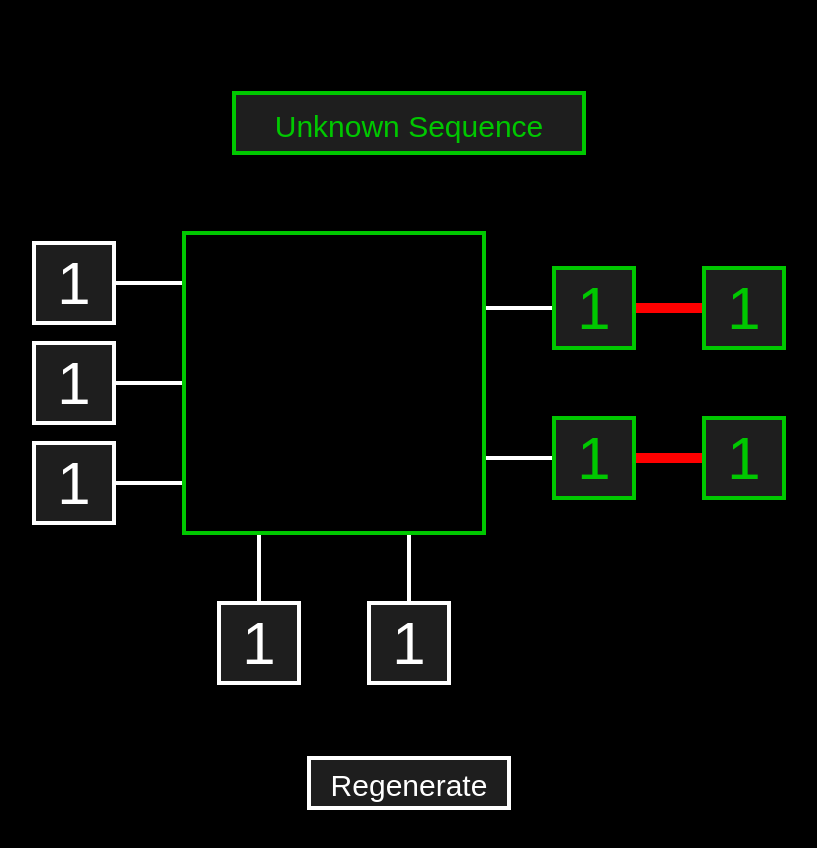
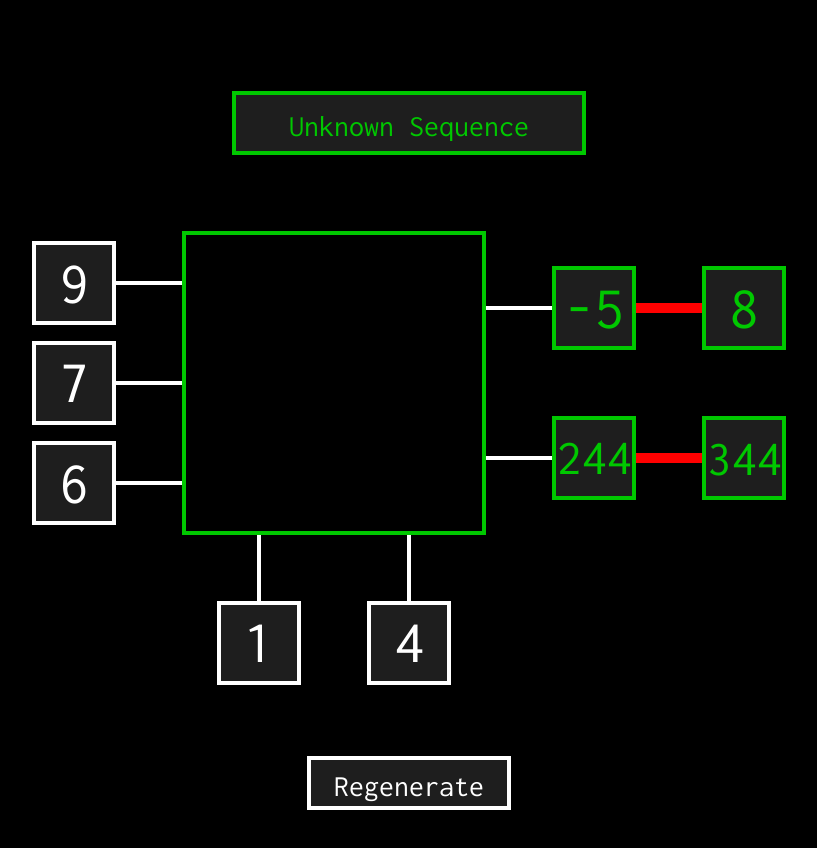
Before and after one commit to OilyPotato819/Hacking-Simulator, a plain HTML site: page index.html in a window 1280 px wide. Shown: the whole page, without its empty margins (231-1048 px from the left). Drawn offline with Linux system fonts and the light colour scheme.

```diff
--- a/index.html
+++ b/index.html
@@ -7,6 +7,7 @@
     <meta name="viewport" content="width=device-width, initial-scale=1.0">
     <title>Isle Hacking Simulator</title>
     <link rel="stylesheet" href="style.css">
+    <link rel='stylesheet' href='https://fonts.googleapis.com/css?family=Inconsolata'>
 </head>
 
 <body>
--- a/script.js
+++ b/script.js
@@ -12,11 +12,14 @@ const spacing = 70;
 let inputNum = 5;
 let boxes = [];
 let lines = [];
+let solutionLines = [];
 let inputBoxes = [];
 let outputBoxes = [];
 let goalBoxes = [];
-let formulas = [];
+let checkClick = [];
 let mouse = {};
+let formulas = generateFormulas();
+let inputSolutions = [];
 
 let bigBox = {
    x: cnv.width / 2 - bigSize / 2 - spacing / 2 - smallSize / 2,
@@ -36,6 +39,8 @@ let regenerate = {
    w: 200,
    h: 50,
    draw: function () {
+      this.checkClick();
+
       ctx.fillStyle = 'rgb(30, 30, 30)';
       ctx.fillRect(this.x, this.y, this.w, this.h);
 
@@ -44,13 +49,20 @@ let regenerate = {
       ctx.strokeRect(this.x, this.y, this.w, this.h);
 
       ctx.fillStyle = 'white';
-      ctx.font = '30px Arial';
+      ctx.font = '30px Inconsolata';
       const metrics = ctx.measureText('Regenerate');
       ctx.fillText(
          'Regenerate',
          this.x + this.w / 2 - metrics.width / 2,
          this.y + this.h / 2 + (metrics.actualBoundingBoxAscent + metrics.actualBoundingBoxDescent) / 2
       );
+   },
+
+   checkClick: function () {
+      if (mouse.leftDown && mouse.x > this.x && mouse.x < this.x + this.w && mouse.y > this.y && mouse.y < this.y + this.h) {
+         formulas = generateFormulas();
+         setBoxes();
+      }
    },
 };
 
@@ -68,7 +80,7 @@ let unknown = {
       ctx.strokeRect(this.x, this.y, this.w, this.h);
 
       ctx.fillStyle = 'rgb(0,200,0)';
-      ctx.font = '30px Arial';
+      ctx.font = '30px Inconsolata';
       const metrics = ctx.measureText('Unknown Sequence');
       ctx.fillText(
          'Unknown Sequence',
@@ -87,24 +99,34 @@ document.addEventListener('mousemove', (e) => {
    mouse.y = e.clientY - rect.top;
 });
 
-document.addEventListener('mousemove', (e) => {
-   const rect = cnv.getBoundingClientRect();
-   mouse.x = e.clientX - rect.left;
-   mouse.y = e.clientY - rect.top;
+document.addEventListener('mousedown', (e) => {
+   if (e.button === 0) {
+      mouse.leftDown = true;
+   } else if (e.button === 2) {
+      mouse.rightDown = true;
+   }
+});
+
+document.addEventListener('contextmenu', (e) => {
+   e.preventDefault();
 });
 
 // Classes
 class Box {
-   constructor(x, y, type) {
+   constructor(x, y, type, n1) {
       this.x = x;
       this.y = y;
       this.size = smallSize;
       this.color = type === 'input' ? 'white' : 'rgb(0,200,0)';
-      this.num = 1;
 
-      if (type === 'input') inputBoxes.push(this);
-      else if (type === 'output') outputBoxes.push(this);
-      else goalBoxes.push(this);
+      if (type === 'input') {
+         inputBoxes.push(this);
+         checkClick.push(this);
+      } else if (type === 'output') {
+         outputBoxes.push(this);
+      } else {
+         goalBoxes.push(this);
+      }
       boxes.push(this);
    }
 
@@ -117,13 +139,13 @@ class Box {
       ctx.strokeRect(this.x, this.y, this.size, this.size);
 
       ctx.fillStyle = this.color;
-      ctx.font = '60px Arial';
+      ctx.font = '60px Inconsolata';
       let fontSize = 60;
 
       let metrics = ctx.measureText(this.num);
       while (metrics.width > this.size - 5) {
          fontSize--;
-         ctx.font = fontSize + 'px Arial';
+         ctx.font = fontSize + 'px Inconsolata';
          metrics = ctx.measureText(this.num);
       }
 
@@ -142,10 +164,11 @@ class Line {
       this.lineEnd = lineEnd;
 
       lines.push(this);
+      if (this.color === 'red') solutionLines.push(this);
    }
 
    draw() {
-      ctx.lineWidth = this.color === 'red' ? 10 : 4;
+      ctx.lineWidth = this.color === 'white' ? 4 : 10;
       ctx.strokeStyle = this.color;
       ctx.beginPath();
       ctx.moveTo(this.lineStart.x, this.lineStart.y);
@@ -162,7 +185,7 @@ for (let n = 0; n < Math.ceil(inputNum / 2); n++) {
    const lineEnd = { x: x + smallSize + spacing, y: y + smallSize / 2 };
    const type = 'input';
 
-   new Box(x, y, type);
+   new Box(x, y, type, n);
    new Line(lineStart, lineEnd, 'white');
 }
 
@@ -174,7 +197,7 @@ for (let n = 0; n < Math.floor(inputNum / 2); n++) {
    const lineEnd = { x: x + smallSize / 2, y: y - spacing };
    const type = 'input';
 
-   new Box(x, y, type);
+   new Box(x, y, type, n);
    new Line(lineStart, lineEnd, 'white');
 }
 
@@ -186,7 +209,7 @@ for (let n = 0; n < 2; n++) {
    const lineEnd = { x: x, y: y + smallSize / 2 };
    const type = 'output';
 
-   new Box(x, y, type);
+   new Box(x, y, type, n);
    new Line(lineStart, lineEnd, 'white');
 }
 
@@ -198,7 +221,7 @@ for (let n = 0; n < 2; n++) {
    const lineEnd = { x: x, y: y + smallSize / 2 };
    const type = 'goal';
 
-   new Box(x, y, type);
+   new Box(x, y, type, n);
    new Line(lineStart, lineEnd, 'red');
 }
 
@@ -207,29 +230,32 @@ function equallySpace(itemNum, itemIndex, add) {
 }
 
 // Create random formula
+function generateFormulas() {
+   let formulas = [];
    let maxSum = 20;
    let max = 12;
    let min = 5;
+
    const num1 = Math.floor(Math.random() ** 2 * (max + 1 - min) + min);
    const num2 = Math.floor(Math.random() ** 2 * (max + num1 > maxSum ? maxSum + 1 - min - num1 : max + 1 - min) + min);
    const layerNums = [num1, num2];
 
-for (let n = 0; n < 2; n++) {
-   let array = new Array(layerNums[n]);
+   for (let n1 = 0; n1 < 2; n1++) {
+      let array = new Array(layerNums[n1]);
 
       let available = [];
-   for (let o = 0; o < array.length; o++) {
-      available.push(o);
+      for (let n2 = 0; n2 < array.length; n2++) {
+         available.push(n2);
       }
 
-   for (let o = 0; o < inputNum; o++) {
-      const i = Math.floor(Math.random() * available.length);
-      array[available[i]] = String.fromCharCode(97 + o);
+      for (let n2 = 0; n2 < inputNum; n2++) {
+         const i = randInt(0, available.length - 1);
+         array[available[i]] = `inputs[${n2}]`;
          available.splice(i, 1);
       }
 
       for (let i = 0; i < available.length; i++) {
-      array[available[i]] = Math.floor(Math.random() * 10);
+         array[available[i]] = randInt(0, 9);
       }
 
       const operations = [
@@ -245,23 +271,66 @@ for (let n = 0; n < 2; n++) {
          (a, b) => {
             return `(${a} * ${b})`;
          },
-      (a, b) => {
-         return `(${a} ^ ${b})`;
+         (a) => {
+            return `(${a} ** 2)`;
          },
       ];
 
-   const i = Math.floor(Math.random(array.length));
-   formulas[n] = array[i];
+      const i = Math.floor(Math.random(layerNums[n1]));
+      formulas[n1] = array[i];
       array.splice(i, 1);
 
-   for (let o = 0; o < array.length; o++) {
-      const i = Math.floor(Math.random() * array.length);
-      formulas[n] = operations[Math.floor(Math.random() * operations.length)](formulas[n], array[i]);
-      array.splice(i, 1);
+      for (let n2 = 0; n2 < layerNums[n1] - 1; n2++) {
+         const arrI = randInt(0, array.length - 1);
+         const opI = randInt(0, Number.isInteger(array[arrI]) ? operations.length - 1 : 3);
+         formulas[n1] = operations[opI](formulas[n1], array[arrI]);
+         if (opI === 4) {
+            operations.pop();
+         }
+         array.splice(arrI, 1);
       }
    }
 
-console.log(formulas);
+   return formulas;
+}
+
+function setBoxes() {
+   for (let j = 0; j < inputNum; j++) {
+      inputSolutions[j] = randInt(0, 9);
+   }
+
+   for (let i = 0; i < goalBoxes.length; i++) {
+      const goalBox = goalBoxes[i];
+      goalBox.num = getResult(i, inputSolutions);
+   }
+
+   for (let i = 0; i < inputBoxes.length; i++) {
+      inputBoxes[i].num = randInt(0, 9);
+   }
+
+   for (let i = 0; i < solutionLines.length; i++) {
+      solutionLines[i].color = 'red';
+   }
+
+   updateOutputs();
+}
+
+function getResult(n, inputs) {
+   return eval(formulas[n]);
+}
+
+function updateOutputs() {
+   for (let i = 0; i < 2; i++) {
+      const output = outputBoxes[i];
+      const inputs = inputBoxes.map((obj) => obj.num);
+
+      output.num = getResult(i, inputs);
+   }
+}
+
+function randInt(min, max) {
+   return Math.floor(Math.random() * (max - min + 1) + min);
+}
 
 function loop() {
    ctx.fillStyle = 'black';
@@ -275,7 +344,34 @@ function loop() {
       boxes[i].draw();
    }
 
+   if (mouse.leftDown || mouse.rightDown) {
+      for (let i = 0; i < inputBoxes.length; i++) {
+         const box = inputBoxes[i];
+         const width = box.w || box.size;
+         const height = box.h || box.size;
+         if (mouse.x > box.x && mouse.x < box.x + width && mouse.y > box.y && mouse.y < box.y + height) {
+            if (mouse.leftDown) {
+               box.num = (box.num + 1) % 10;
+            } else {
+               box.num = (box.num + 9) % 10;
+            }
+            updateOutputs();
+         }
+      }
+   }
+
+   if (outputBoxes[0].num === goalBoxes[0].num && outputBoxes[1].num === goalBoxes[1].num) {
+      for (let i = 0; i < solutionLines.length; i++) {
+         solutionLines[i].color = 'rgb(0,200,0)';
+      }
+   }
+
+   mouse.leftDown = false;
+   mouse.rightDown = false;
+
    requestAnimationFrame(loop);
 }
 
+setBoxes();
+updateOutputs();
 loop();
```
Lines whose indentation alone changed are shown as unchanged.
